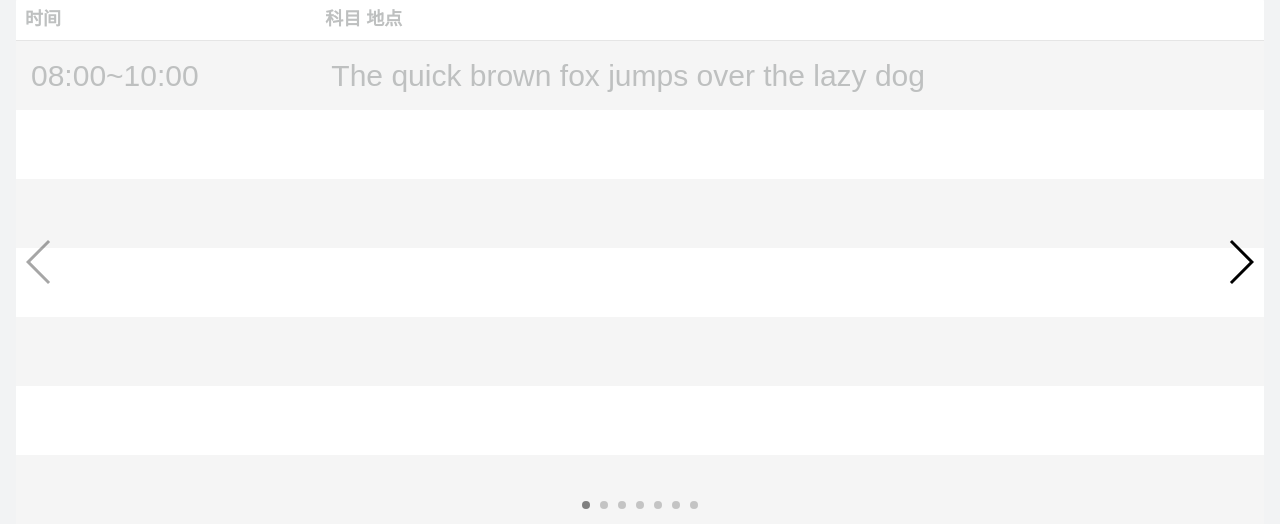
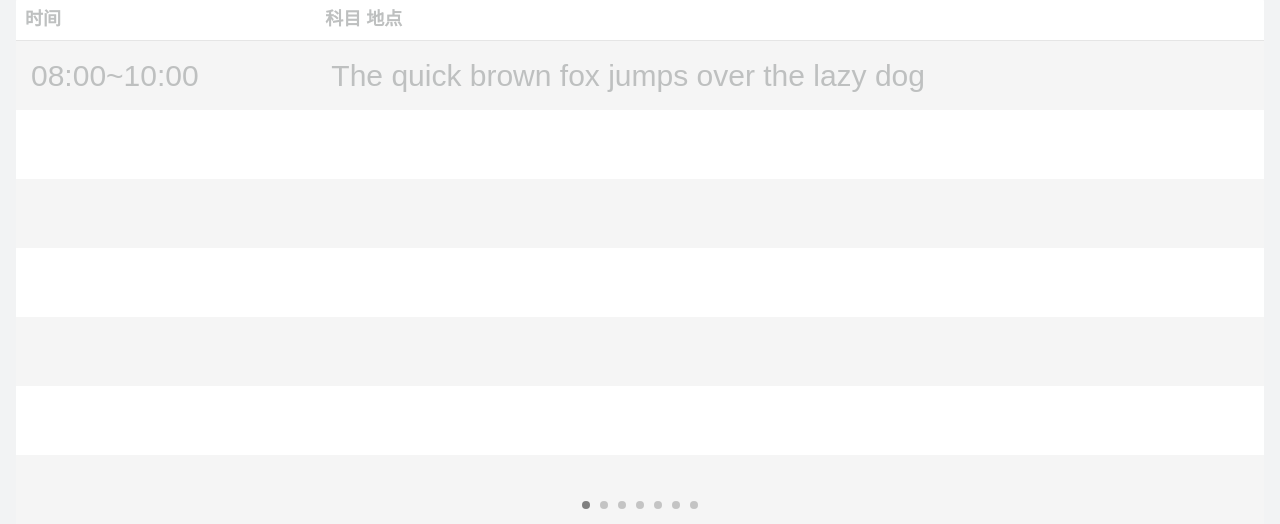
Before and after one commit to yss930819/BUAAWeChatApp, a PHP site: page /syllabus.php in a window 1280 px wide. Shown: the part 143-667 px from the top of the page. Run offline with PHP 8.4, Linux system fonts and the light colour scheme; some web fonts are replaced.

Commit message:
Remove swipe buttons

```diff
--- a/syllabus.php
+++ b/syllabus.php
@@ -37,8 +37,6 @@
       </div>
      </div>
      <div class="swiper-pagination"></div>
-     <div class="swiper-button-next swiper-button-black"></div>
-     <div class="swiper-button-prev swiper-button-black"></div>
     </div>
    </div>
    <div data-role="controlgroup" data-type="horizontal" data-mini="true" style="text-align:right">
```
